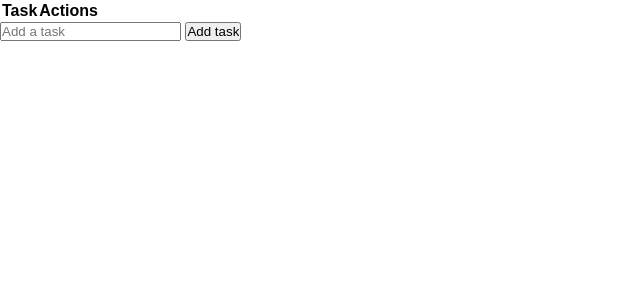
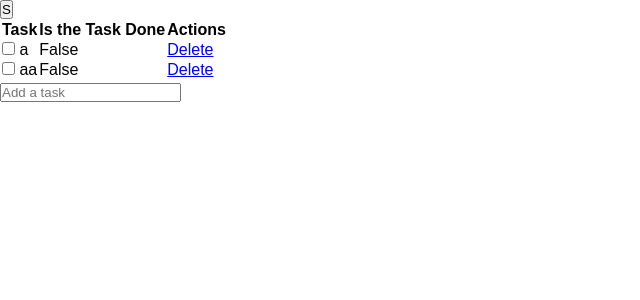
Before and after one commit to rullyvarelio/tick-task, a Flask app: page / in a window 1280 px wide. Shown: the part 55-355 px from the top of the page, without its empty margins (0-640 px from the left). Run offline with Flask 3, Linux system fonts and the light colour scheme; data comes from the database, SQL or seed files in the repository; lists and menus that the app fills with data are empty.

Commit message:
Adding checkbox function (not done)

```diff
--- a/app.py
+++ b/app.py
@@ -3,7 +3,7 @@
 from datetime import datetime
 
 app = Flask(__name__)
-app.config["SQLALCHEMY_DATABASE_URI"] = "sqlite:///todos.db"
+app.config["SQLALCHEMY_DATABASE_URI"] = "sqlite:///todos.sqlite"
 
 db = SQLAlchemy(app)
 
@@ -19,16 +19,18 @@
 
 class Todos(db.Model):
     id = db.Column("id", db.Integer, primary_key=True)
-    content = db.Column(db.String(100), nullable=False)
+    task = db.Column(db.String(100), nullable=False)
+    datetime_created = db.Column(db.DateTime, default=today)
+    is_task_done = db.Column(db.Boolean, default=False)
 
-    def __init__(self, content):
-        self.content = content
+    def __init__(self, task):
+        self.task = task
 
 
 @app.route("/", methods=["POST", "GET"])
 def index():
     if request.method == "POST":
-        task_content = request.form["content"]
+        task_content = request.form["task_content"]
         new_task = Todos(task_content)
 
         try:
@@ -40,6 +42,13 @@
     else:
         tasks = Todos.query.order_by(Todos.id).all()
         return render_template("index.html", date_now=date_format, tasks=tasks)
+
+
+@app.route("/check_task", methods=["POST", "GET"])
+def check_task():
+    if request.method == "POST":
+        print(request.form.getlist("is_task_content_done"))
+        return redirect("/")
 
 
 @app.route("/delete/<int:id>")
--- a/templates/index.html
+++ b/templates/index.html
@@ -15,19 +15,31 @@
     <table>
         <tr>
             <th>Task</th>
+            <th>Is the Task Done</th>
             <th>Actions</th>
         </tr>
-        {% for task in tasks %}
+        <form action="/check_task" method="post">
+            {% for task in tasks %}
+                <tr>
+                    <td>
+                        <input type="checkbox" name="is_task_content_done" id="is_task_content_done" value="True">
+                        <label for="is_task_content_done">
+                            {{ task.task }}
+                        </label>
+                    </td>
+                    <td>{{ task.is_task_done }}</td>
+                    <td>
+                        <a href="/delete/{{task.id}}">Delete</a>
+                    </td>
+                </tr>
+            {% endfor %}
             <tr>
-                <td>{{ task.content }}</td>
-                <td>
-                    <a href="/delete/{{task.id}}">Delete</a>
-                </td>
+                <input type="submit" value="S">
             </tr>
-        {% endfor %}
+        </form>
     </table>
     <form action="/" method="post">
-        <input type="text" placeholder="Add a task" id="content" name="content">
-        <input type="submit" value="Add task">
+        <input type="text" placeholder="Add a task" id="task_content" name="task_content">
+        <!-- <input type="submit" value="Add task"> -->
     </form>
 {% endblock %}
```
Also changed, not shown: instance/todos.db (deleted), instance/todos.sqlite (added).
